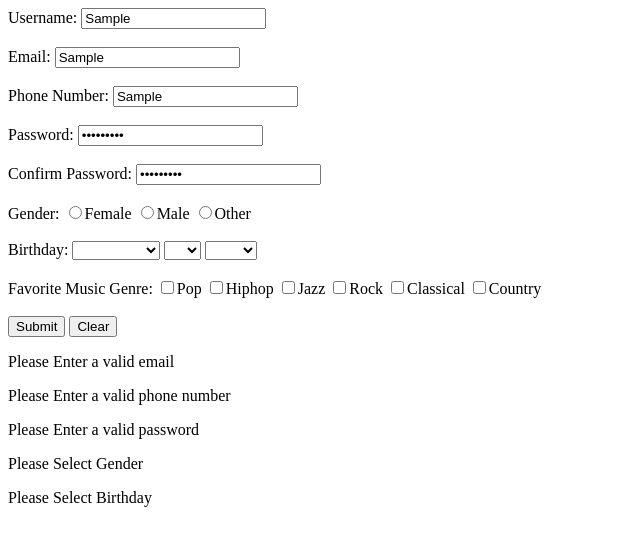
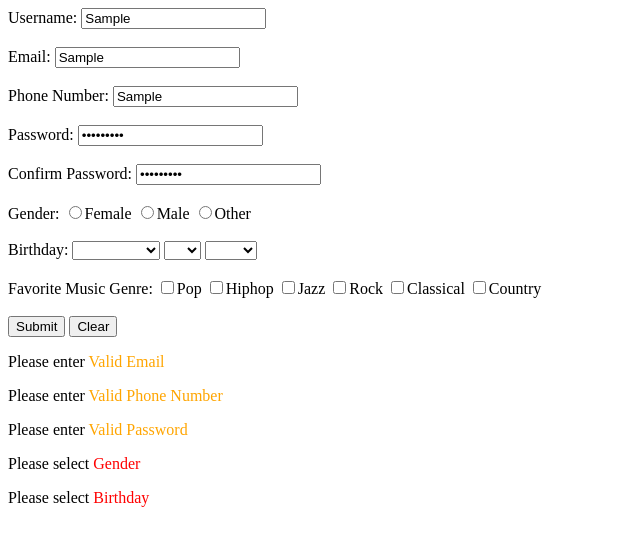
Before and after one commit to autumn-arbon/autumn-arbon.github.io, a plain HTML site: page form.html in a window 1280 px wide. Both pictures are taken after typing "Sample", "Sample", "Sample", "Sample123", "Sample123" into the empty fields and a click on the button "Submit". Shown: the whole page, without its empty margins (0-640 px from the left). Drawn offline with Linux system fonts and the light colour scheme.

Commit message:
changed colors to form

```diff
--- a/form.html
+++ b/form.html
@@ -3,63 +3,73 @@
 <head>
     <meta charset="UTF-8">
     <title>Form</title>
+    <style>
+        .empty {
+            color: red;
+        }
+        .change {
+            color: orange;
+        }
+    </style>
     <script>
         function myFunction() {
             var allValid = true;
+            var output = document.getElementById("output");
+            var str = ""
             var username = document.getElementById("username").value
             if (username.length == 0) {
-                enterPrompt("Username", "red");
+                str += "<p>Please enter <span class='empty'>Username</span></p>";
                 allValid = false;
             }
             else if (!username.match(/^[A-Za-z]{4,12}/)) {
-                enterPrompt("a valid username", "orange");
+                str += "<p>Please enter <span class='change'>Valid Username</span></p>";
                 allValid = false;
             }
 
             var email = document.getElementById("email").value;
             if (email.length == 0) {
-                enterPrompt("Email", "red");
+                str += "<p>Please enter <span class='empty'>Email</span></p>";
                 allValid = false;
             }
             else if (!email.match(/@/) || !email.match(/\.com$|\.net$|\.org$|\.edu$/)) {
-                enterPrompt("a valid email", "orange");
+                str += "<p>Please enter <span class='change'>Valid Email</span></p>";
                 allValid = false;
             }
 
             var phone = document.getElementById("phone").value;
             if (phone.length == 0) {
-                enterPrompt("Phone Number", "red");
+                str += "<p>Please enter <span class='empty'>Phone Number</span></p>";
                 allValid = false;
             }
             else if (!phone.match(/^[0-9]{3}-[0-9]{3}-[0-9]{4}/)) {
-                enterPrompt("a valid phone number", "orange");
+                str += "<p>Please enter <span class='change'>Valid Phone Number</span></p>";
                 allValid = false;
             }
 
             var password = document.getElementById("pass1").value;
             var special = /[%\+/\-\*!@#^&()\[\];:<>,\.?~\|]/;
             if (password.length == 0) {
-                enterPrompt("Password", "red");
+                str += "<p>Please enter <span class='empty'>Password</span></p>";
                 allValid = false;
             }
             else if (!password.match(/[A-Z]/) || !password.match(/[a-z]/) || !password.match(/[0-9]/) || !password.match(special)) {
-                enterPrompt("a valid password", "orange");
+                str += "<p>Please enter <span class='change'>Valid Password</span></p>";
                 allValid = false;
             }
 
             var gender = document.querySelector('input[name="gender"]:checked');
             if (gender == null) {
-                selectPrompt("Gender", "red");
+                str += "<p>Please select <span class='empty'>Gender</span></p>";
                 allValid = false;
             }
 
             var month = document.getElementById("month");
             var day = document.getElementById("day");
             var year = document.getElementById("year");
-            if (month == null || day == null || year == null) {
-                selectPrompt("Birthday", "red");
+            if (month.options[month.selectedIndex].text == "" || day.options[day.selectedIndex].text == "" || year.options[year.selectedIndex].text == "") {
+                str += "<p>Please select <span class='empty'>Birthday</span></p>";
             }
-
+            output.innerHTML = str;
             if (allValid) {
                 var confirm = document.getElementById("pass2").value;
                 if (password != confirm) {
@@ -71,23 +81,6 @@
                     window.location.href = "index.html"
                 }
             }
-        }
-
-        function enterPrompt(name, color) {
-            var output = document.getElementById("output");
-            var para = document.createElement("p");
-            var enterText = document.createTextNode("Please Enter " + name);
-            output.appendChild(para);
-            para.appendChild(enterText);
-
-        }
-
-        function selectPrompt(name) {
-            var output = document.getElementById("output");
-            var para = document.createElement("p");
-            var enterText = document.createTextNode("Please Select " + name);
-            output.appendChild(para);
-            para.appendChild(enterText);
         }
 
         function clearFunction() {
@@ -117,8 +110,8 @@
         <input type="radio" name="gender" value="other"/>Other
         <br><br>
         Birthday:
-        <select name="month">
-            <option></option>
+        <select id="month" name="month">
+            <option> </option>
             <option value="January">January</option>
             <option value="February">February</option>
             <option value="March">March</option>
@@ -136,6 +129,7 @@
         <script>
             var select = document.getElementById("day");
             var blank = document.createElement("option");
+            blank.value = "";
             select.appendChild(blank);
             for (let i = 1; i < 32; i++) {
                 var option = document.createElement("option");
@@ -148,6 +142,7 @@
         <script>
             var select = document.getElementById("year");
             var blank = document.createElement("option");
+            blank.value = "";
             select.appendChild(blank);
             for (let i = 1970; i < 2011; i++) {
                 var option = document.createElement("option");
```
